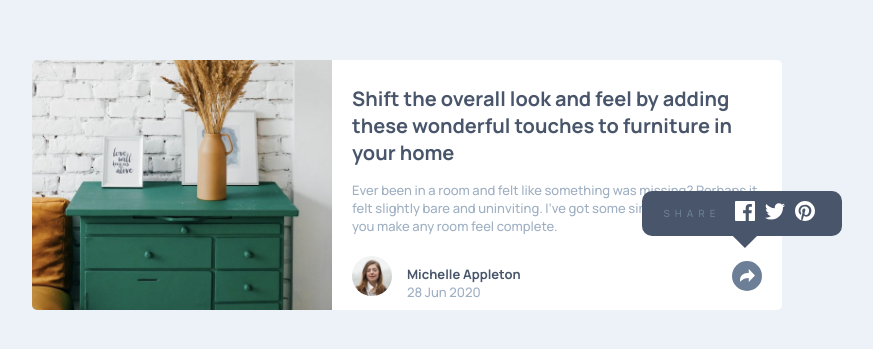
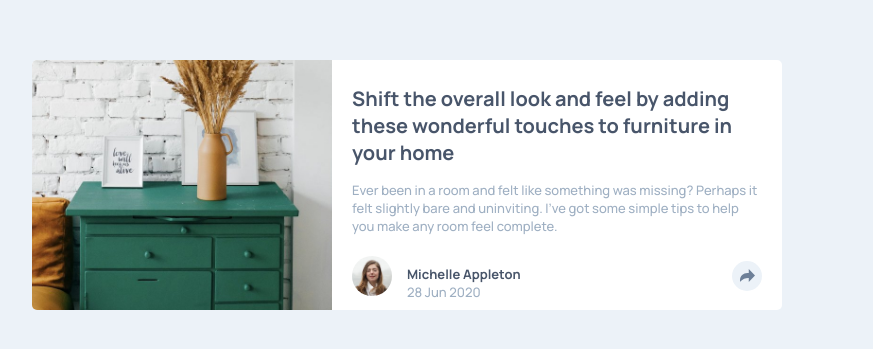
Before and after one commit to AbimaelAndrade/100-days-of-code, a plain HTML site: page Day 03 - CSS Article preview component/index.html in a window 1280 px wide. Shown: the part 215-564 px from the top of the page, without its empty margins (233-1106 px from the left). Drawn offline with Linux system fonts and the light colour scheme.

Commit message:
Fix: update style button share

```diff
--- a/Day 03 - CSS Article preview component/css/style.css
+++ b/Day 03 - CSS Article preview component/css/style.css
@@ -103,7 +103,7 @@ body {
   justify-content: center;
   align-items: center;
   border: 0;
-  background: var(--white);
+  background: var(--light);
   z-index: 10;
 }
 
--- a/Day 03 - CSS Article preview component/index.html
+++ b/Day 03 - CSS Article preview component/index.html
@@ -27,7 +27,7 @@
             </div>
           </div>
           <div class="share">
-            <div class="share__controlers active">
+            <div class="share__controlers">
               <span>share</span>
               <ul>
                 <li>
```
